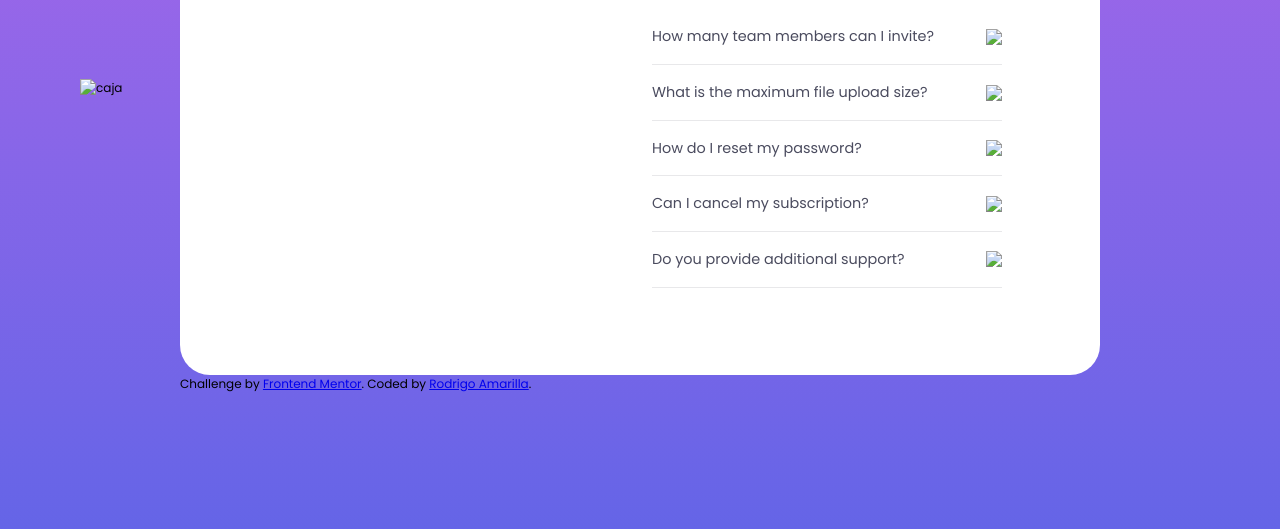
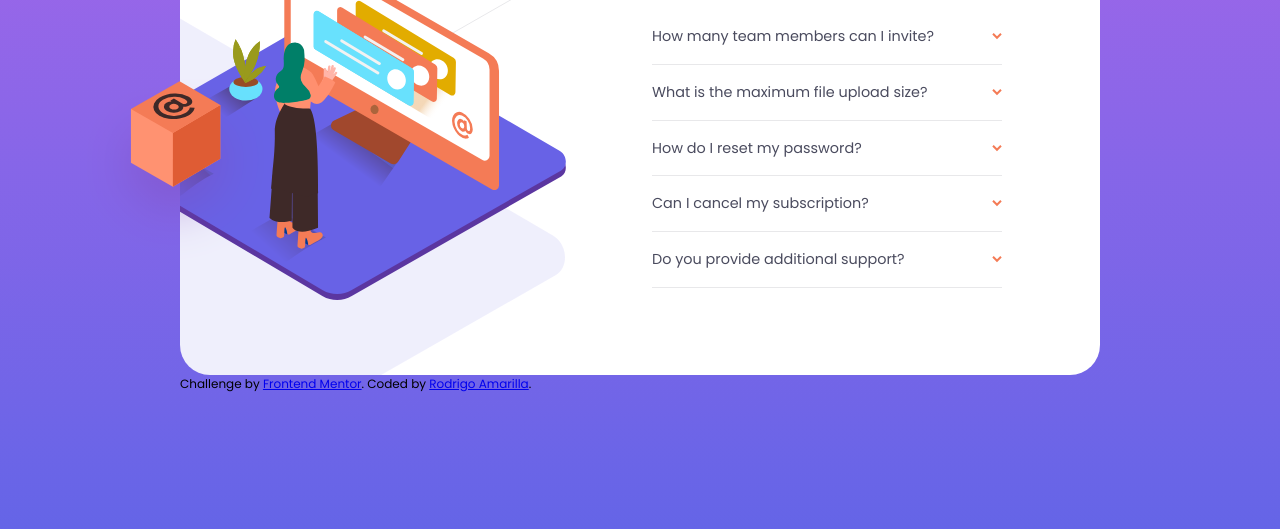
Before and after one commit to RodriAmarilla/faq-accordion-card-main, a plain HTML site: page index.html in a window 1280 px wide. Shown: the part 271-800 px from the top of the page. Drawn offline with Linux system fonts and the light colour scheme; the site is published under a folder, as on GitHub Pages, so addresses that start at the root find nothing.

Commit message:
solucion githubpages v2

```diff
--- a/index.html
+++ b/index.html
@@ -3,7 +3,7 @@
 <head>
     <meta charset="UTF-8">
     <meta name="viewport" content="width=device-width, initial-scale=1.0"> <!-- displays site properly based on user's device -->
-    <link rel="icon" type="image/png" sizes="32x32" href="./images/favicon-32x32.png">
+    <link rel="icon" type="image/png" sizes="32x32" href="images/favicon-32x32.png">
     <title>Frontend Mentor | FAQ Accordion Card</title>
 
     <link rel="stylesheet" href="style.css">
@@ -14,7 +14,7 @@
             <div class="envoltura_imagen_interior">
 
             </div>
-            <img class="caja" src="/images/illustration-box-desktop.svg" alt="caja">
+            <img class="caja" src="images/illustration-box-desktop.svg" alt="caja">
         </div>
     <div class="contenedor_acordeon">
         <h1 class="acordeon_titulo">FAQ</h1>
@@ -24,7 +24,7 @@
                     <h3 class="titulo_pregunta">
                         How many team members can I invite?
                     </h3>
-                    <img src="/images/icon-arrow-down.svg" >
+                    <img src="images/icon-arrow-down.svg" >
                 </div>
                 <div class="respuesta">
                     You can invite up to 2 additional users on the Free plan. There is no limit on
@@ -37,7 +37,7 @@
                     <h3 class="titulo_pregunta">
                         What is the maximum file upload size?
                     </h3>
-                    <img src="/images/icon-arrow-down.svg" >
+                    <img src="images/icon-arrow-down.svg" >
                 </div>
                 <div class="respuesta">
                     No more than 2GB. All files in your account must fit your allotted storage space.
@@ -49,7 +49,7 @@
                     <h3 class="titulo_pregunta">
                         How do I reset my password?
                     </h3>
-                    <img src="/images/icon-arrow-down.svg" >
+                    <img src="images/icon-arrow-down.svg" >
                 </div>
                 <div class="respuesta">
                     Click “Forgot password” from the login page or “Change password” from your profile page.
@@ -62,7 +62,7 @@
                     <h3 class="titulo_pregunta">
                         Can I cancel my subscription?
                     </h3>
-                    <img src="/images/icon-arrow-down.svg" >
+                    <img src="images/icon-arrow-down.svg" >
                 </div>
                 <div class="respuesta">
                     Yes! Send us a message and we’ll process your request no questions asked.
@@ -74,7 +74,7 @@
                     <h3 class="titulo_pregunta">
                         Do you provide additional support?
                     </h3>
-                    <img src="/images/icon-arrow-down.svg" >
+                    <img src="images/icon-arrow-down.svg" >
                 </div>
                 <div class="respuesta">
                     Chat and email support is available 24/7. Phone lines are open during normal business hours.
@@ -86,7 +86,7 @@
     </main>
     <div class="attribution">
         Challenge by <a href="https://www.frontendmentor.io?ref=challenge" target="_blank">Frontend Mentor</a>.
-        Coded by <a href="#">Rodrigo Amarilla</a>.
+        Coded by <a href="https://github.com/rodriAmarilla">Rodrigo Amarilla</a>.
     </div>
 
     <script src="script.js"></script>
--- a/style.css
+++ b/style.css
@@ -40,7 +40,7 @@ body {
     display: grid;
     grid-template-columns: 400px 1fr;
     grid-gap: 6rem;
-    background-image: url(/images/bg-pattern-desktop.svg);
+    background-image: url(images/bg-pattern-desktop.svg);
     background-repeat: no-repeat;
     background-position: 1260% 65%;
 }
@@ -110,7 +110,7 @@ body {
 }
 
 .envoltura_imagen_interior {
-    background: url(/images/illustration-woman-online-desktop.svg);
+    background: url(images/illustration-woman-online-desktop.svg);
     height: 100%;
     background-repeat: no-repeat;
     background-position: 120% center;
@@ -134,7 +134,7 @@ body {
     }
 
     .envoltura_imagen {
-        background: url("/images/bg-pattern-mobile.svg");
+        background: url("images/bg-pattern-mobile.svg");
         background-repeat: no-repeat;
         background-position: center 590%;
     }
```
